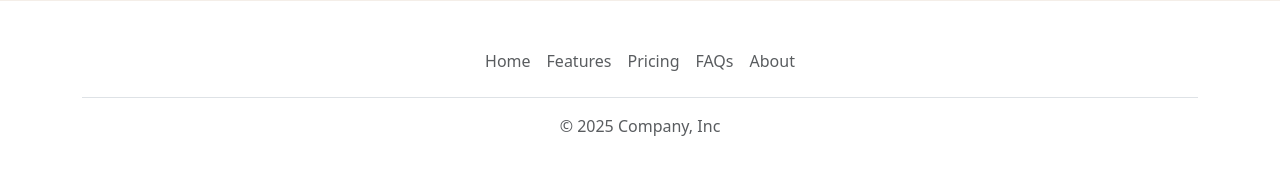
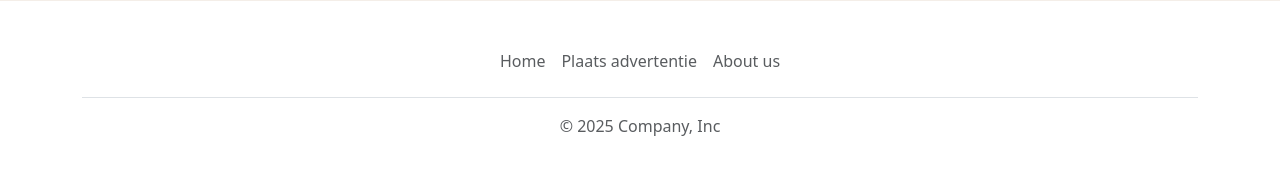
Before and after one commit to 104148/marktplaatsD1C, a PHP site: page / in a window 1280 px wide. Shown: the part 2209-2403 px from the top of the page. Run offline with PHP 8.4, Linux system fonts and the light colour scheme; data comes from the database, SQL or seed files in the repository.

Commit message:
link footer

```diff
--- a/index_view.php
+++ b/index_view.php
@@ -105,7 +105,7 @@
     <?php endif; ?>
 </div>
 
-<div class="container"> <footer class="py-3 my-4"> <ul class="nav justify-content-center border-bottom pb-3 mb-3"> <li class="nav-item"><a href="#" class="nav-link px-2 text-body-secondary">Home</a></li> <li class="nav-item"><a href="#" class="nav-link px-2 text-body-secondary">Features</a></li> <li class="nav-item"><a href="#" class="nav-link px-2 text-body-secondary">Pricing</a></li> <li class="nav-item"><a href="#" class="nav-link px-2 text-body-secondary">FAQs</a></li> <li class="nav-item"><a href="#" class="nav-link px-2 text-body-secondary">About</a></li> </ul> <p class="text-center text-body-secondary">© 2025 Company, Inc</p> </footer> </div>
+<div class="container"> <footer class="py-3 my-4"> <ul class="nav justify-content-center border-bottom pb-3 mb-3"> <li class="nav-item"><a href="./" class="nav-link px-2 text-body-secondary">Home</a></li> <li class="nav-item"><a href="/plaats_advertentie/" class="nav-link px-2 text-body-secondary">Plaats advertentie</a></li> <li class="nav-item"><a href="/contact/" class="nav-link px-2 text-body-secondary">About us</a></li> </ul> <p class="text-center text-body-secondary">© 2025 Company, Inc</p> </footer> </div>
 
 <section></section>
 <footer></footer>
```
